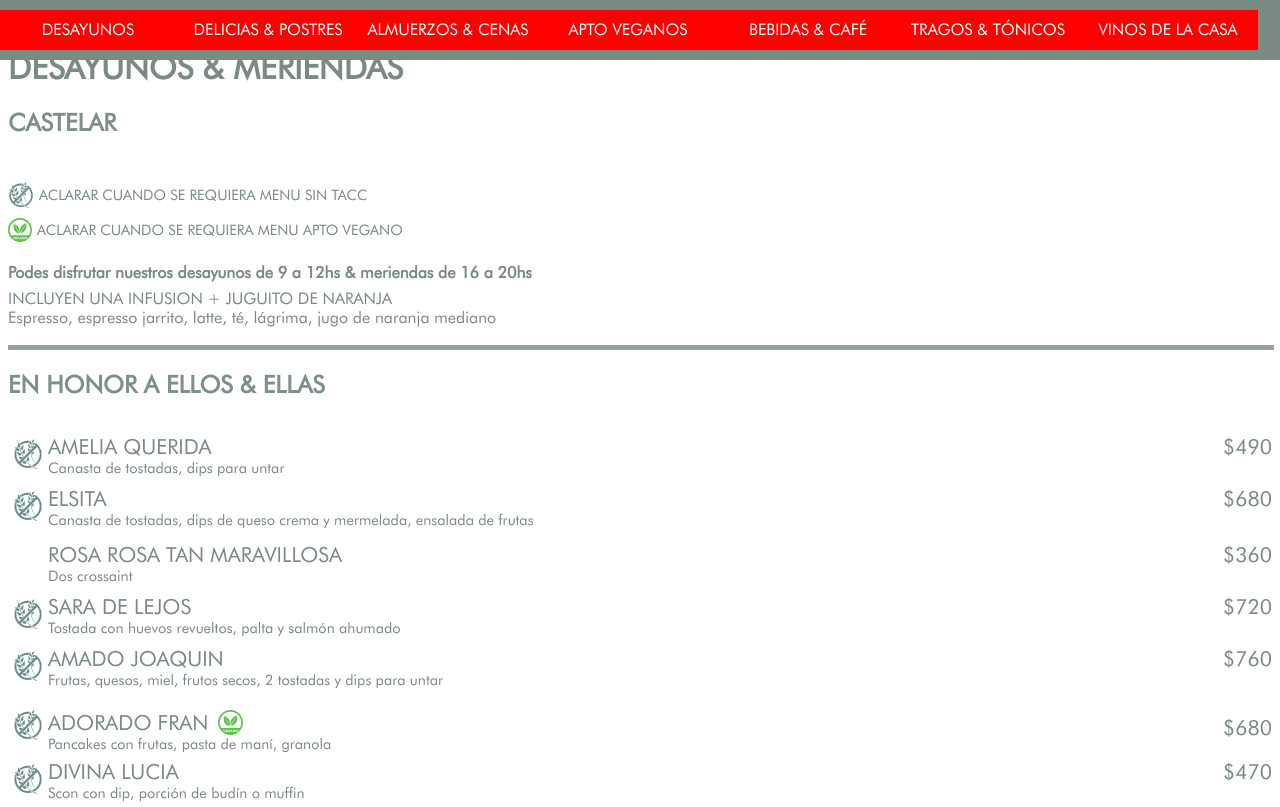
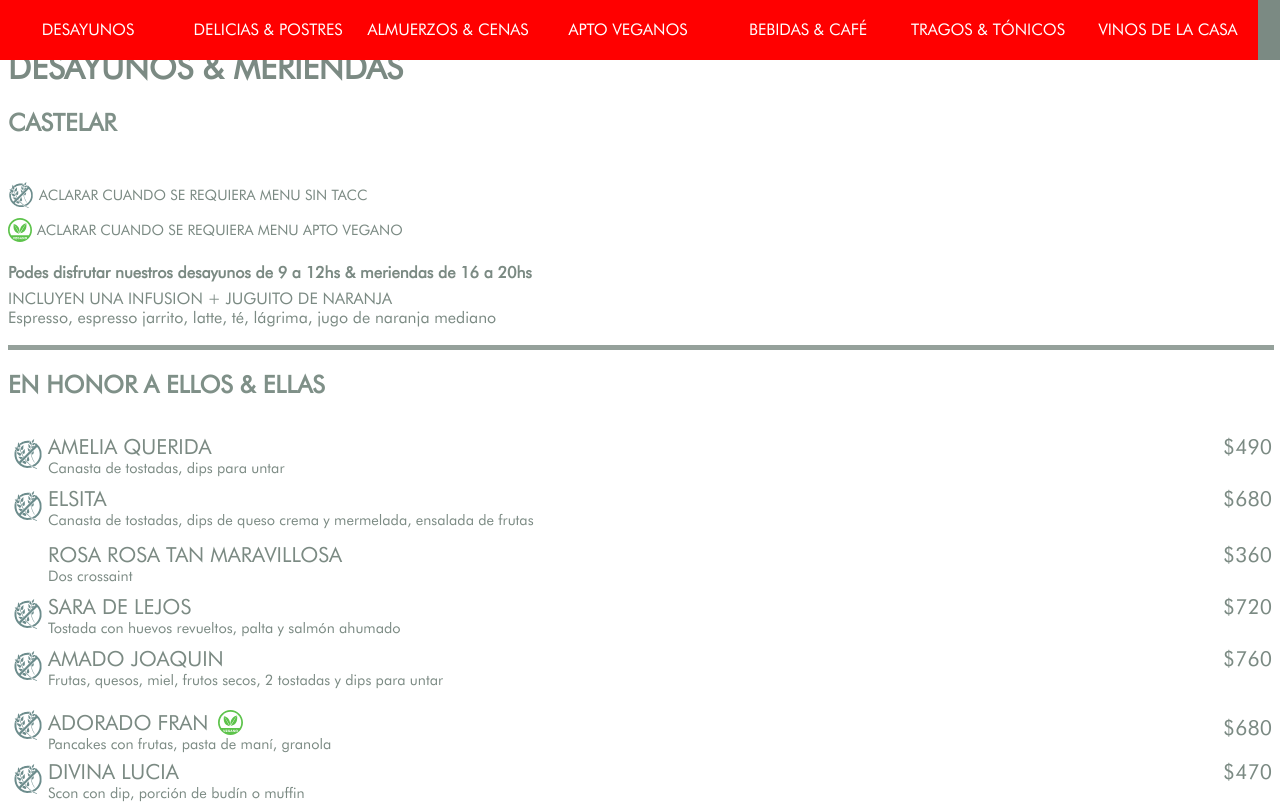
Before and after one commit to Vlaeminck/Carta-digital---Gardenias, a plain HTML site: page carta.html in a window 1280 px wide. Shown: the top 807 px of the page. Drawn offline with Linux system fonts and the light colour scheme.

Commit message:
Se ajusto el nav para que tenga más superficie touch

```diff
--- a/styles.css
+++ b/styles.css
@@ -31,8 +31,8 @@ h1 {
 .wrapper span {
   background-color: #7b8a83;
   min-width: 180px;
-  height: 40px;
-  line-height: 40px;
+  height: 60px;
+  line-height: 60px;
   text-align: center;
   align-items: center;
 }
```
